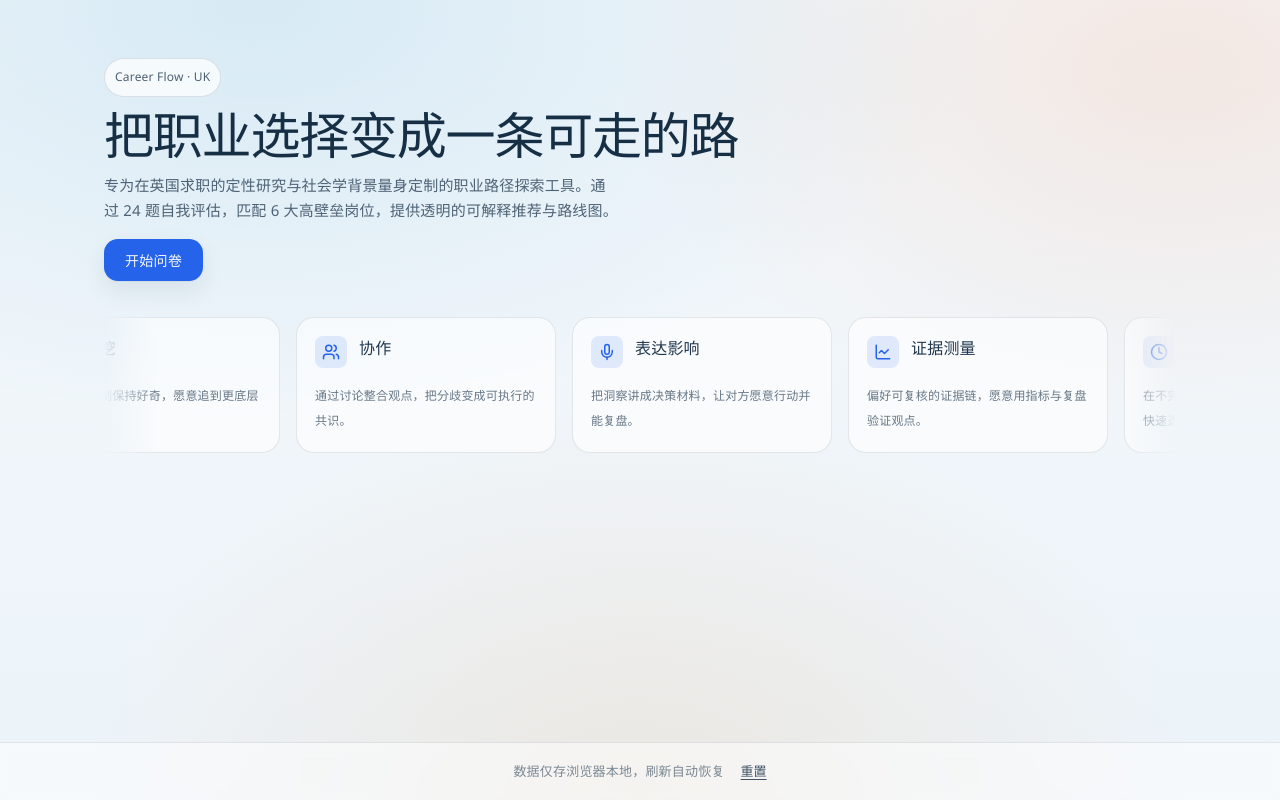
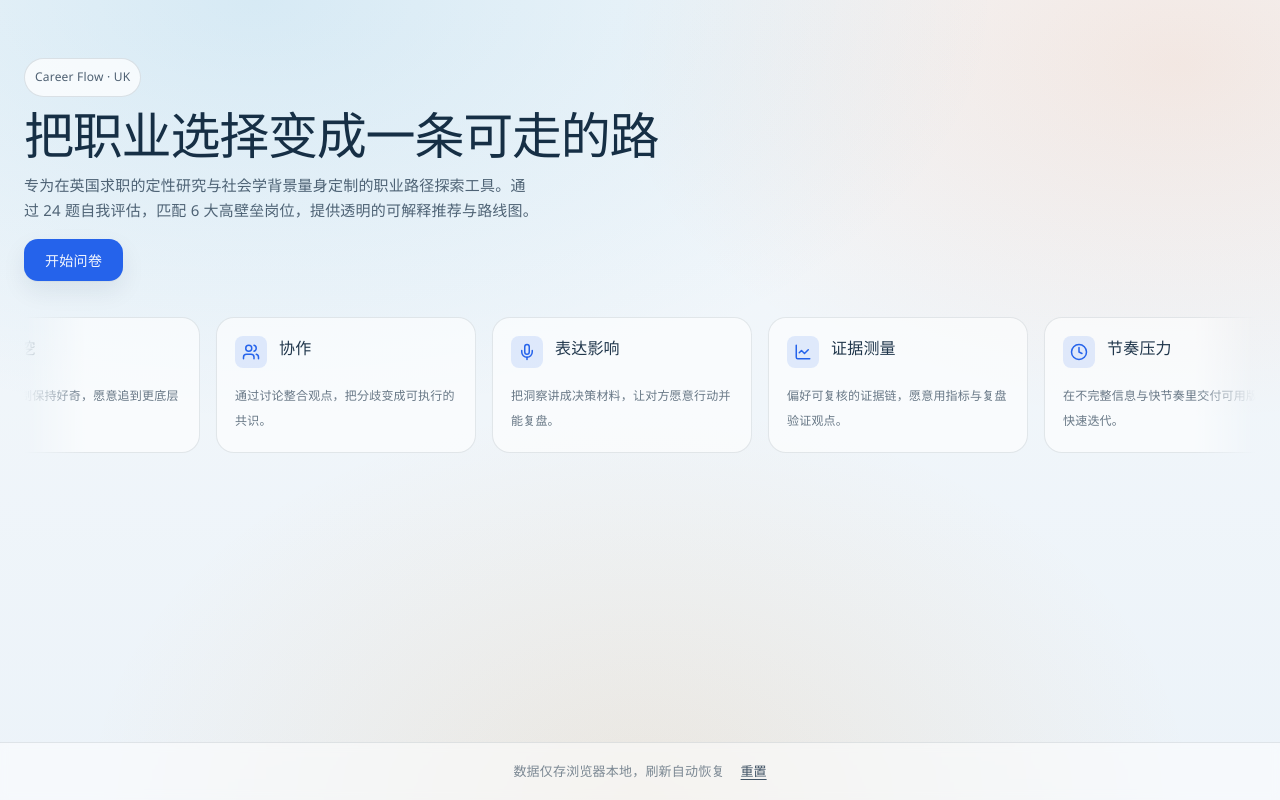
Before and after one commit to MasterFrancis/Career_Ava, a React (Vite) app: page / in a window 1280 px wide. Built offline with nearby package versions, Linux system fonts and the light colour scheme; a web font is replaced by a local one.

Commit message:
feat: Build Career Report Web App
Co-authored-by: traeagent <traeagent@users.noreply.github.com>

```diff
--- a/src/index.css
+++ b/src/index.css
@@ -29,7 +29,7 @@
   --display: 'Fraunces', ui-serif, Georgia, serif;
 
   --page: 100%;
-  --max-content: 1120px;
+  --max-content: 1400px;
 
   --chart-grid: rgba(14, 38, 61, 0.10);
   --chart-axis: rgba(14, 38, 61, 0.08);
@@ -183,9 +183,15 @@ a {
   /* removed inner padding to let .page control it */
 }
 
+@media (max-width: 1024px) {
+  .page {
+    padding: 24px 20px 48px;
+  }
+}
+
 @media (max-width: 720px) {
   .page {
-    padding: 24px 16px 40px;
+    padding: 20px 16px 40px;
   }
 }
 
```
